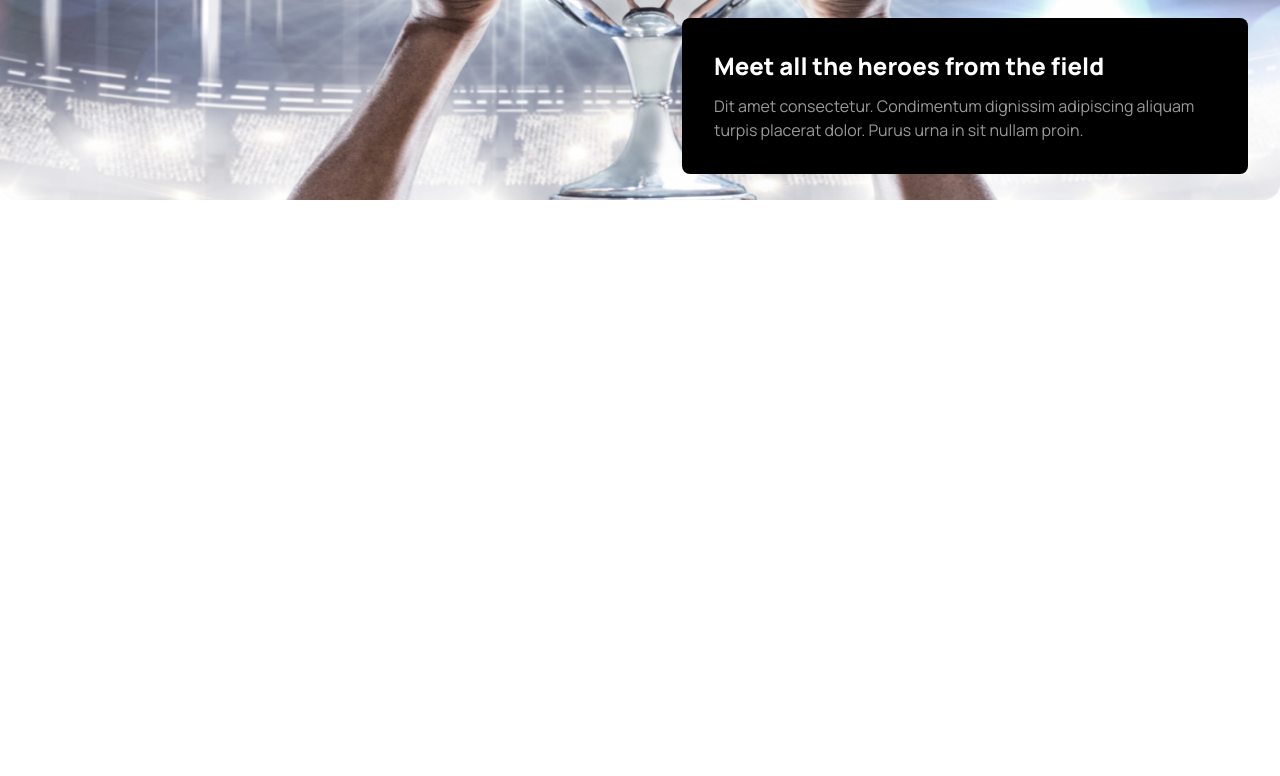
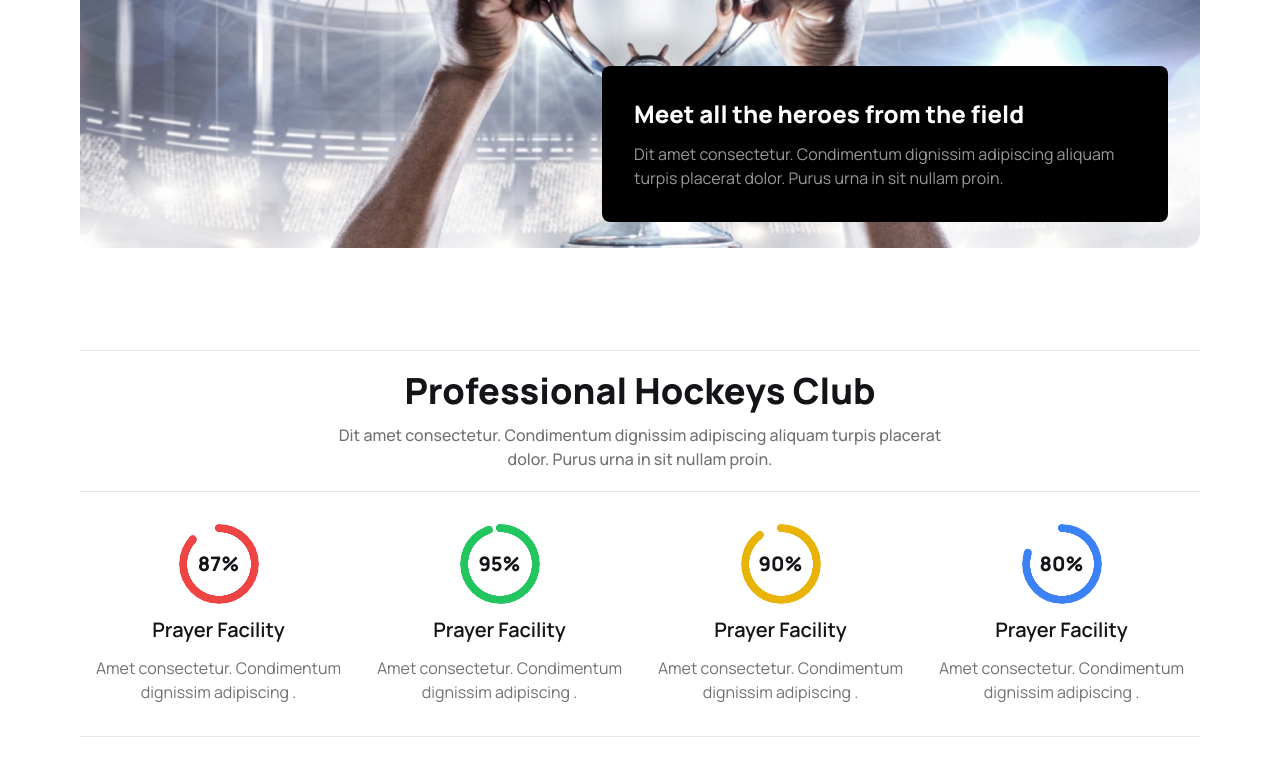
Before and after one commit to sarnali3515/assignment-2-hockey-website, a plain HTML site: page index.html in a window 1280 px wide. Shown: the part 418-1194 px from the top of the page. Before the commit the page ends 800 px from the top, so only its background shows below. Drawn offline with nearby package versions, Linux system fonts and the light colour scheme.

Commit message:
professional hockey added

```diff
--- a/index.html
+++ b/index.html
@@ -27,7 +27,8 @@
                     colors: {
                         clifford: '#da373d',
                         'hockey-primary': '#FF4240',
-
+                        'hockey-secondary': '#131318',
+                        'content-color': '#13131899',
                     }
                 }
             }
@@ -36,7 +37,7 @@
 </head>
 
 <body>
-    <header class="container mx-auto font-manrope">
+    <header class="container mx-auto font-manrope px-3 lg:px-20">
         <nav>
             <div class="navbar bg-base-100">
                 <div class="navbar-start">
@@ -76,8 +77,8 @@
             </div>
         </nav>
         <!-- slider -->
-        <div class="relative">
-            <div class="carousel w-full lg:h-[550px]">
+        <div class="relative my-5 lg:my-12">
+            <div class="carousel w-full h-48 lg:h-[550px]">
                 <div id="slide1" class="carousel-item relative w-full lg:z-10">
                     <img src="Images/1.png" class="w-full" />
                     <div class="absolute flex justify-between transform -translate-y-1/2 left-5 right-5 top-1/2">
@@ -113,8 +114,77 @@
             </div>
         </div>
     </header>
-    <main>
+    <main class="container mx-auto font-manrope px-3 lg:px-20">
 
+        <!-- professional hockey section-->
+        <section class="lg:my-24">
+            <hr class="bg-[#13131833]">
+            <div class="text-center space-y-3 py-5">
+                <h1 class="text-hockey-secondary text-4xl font-extrabold">Professional Hockeys Club</h1>
+                <p class="text-content-color text-[16px] font-medium lg:px-60">Dit amet consectetur.
+                    Condimentum
+                    dignissim
+                    adipiscing aliquam turpis
+                    placerat
+                    dolor. Purus urna in
+                    sit
+                    nullam proin.</p>
+            </div>
+            <hr class="bg-[#13131833]">
+            <!-- radial progress -->
+            <div class="grid p-5 lg:p-0 gap-5 lg:gap-1 grid-cols-1 lg:grid-cols-4 lg:my-8">
+                <!-- 1 -->
+                <div class="flex flex-col gap-3 justify-center items-center">
+                    <div class="radial-progress text-red-500 text-xl font-extrabold" style="--value:87;"
+                        role="progressbar">
+                        <span class="text-hockey-secondary ">87%</span>
+                    </div>
+                    <div class="text-center space-y-3">
+                        <h4 class="text-hockey-secondary text-xl font-semibold">Prayer Facility</h4>
+                        <p class="text-content-color text-[16px]">Amet consectetur. Condimentum dignissim adipiscing .
+                        </p>
+                    </div>
+                </div>
+                <!-- 2 -->
+                <div class="flex flex-col gap-3 justify-center items-center">
+                    <div class="radial-progress text-green-500 text-xl font-extrabold" style="--value:95;"
+                        role="progressbar">
+                        <span class="text-hockey-secondary ">95%</span>
+                    </div>
+                    <div class="text-center space-y-3">
+                        <h4 class="text-hockey-secondary text-xl font-semibold">Prayer Facility</h4>
+                        <p class="text-content-color text-[16px]">Amet consectetur. Condimentum dignissim adipiscing .
+                        </p>
+                    </div>
+                </div>
+                <!-- 3 -->
+                <div class="flex flex-col gap-3 justify-center items-center">
+                    <div class="radial-progress text-yellow-500 text-xl font-extrabold" style="--value:90;"
+                        role="progressbar">
+                        <span class="text-hockey-secondary ">90%</span>
+                    </div>
+                    <div class="text-center space-y-3">
+                        <h4 class="text-hockey-secondary text-xl font-semibold">Prayer Facility</h4>
+                        <p class="text-content-color text-[16px]">Amet consectetur. Condimentum dignissim adipiscing .
+                        </p>
+                    </div>
+                </div>
+                <!-- 4 -->
+                <div class="flex flex-col gap-3 justify-center items-center">
+                    <div class="radial-progress text-blue-500 text-xl font-extrabold" style="--value:80;"
+                        role="progressbar">
+                        <span class="text-hockey-secondary ">80%</span>
+                    </div>
+                    <div class="text-center space-y-3">
+                        <h4 class="text-hockey-secondary text-xl font-semibold">Prayer Facility</h4>
+                        <p class="text-content-color text-[16px]">Amet consectetur. Condimentum dignissim adipiscing .
+                        </p>
+                    </div>
+                </div>
+
+            </div>
+            <hr class="bg-[#13131833]">
+        </section>
     </main>
     <footer>
 
```
